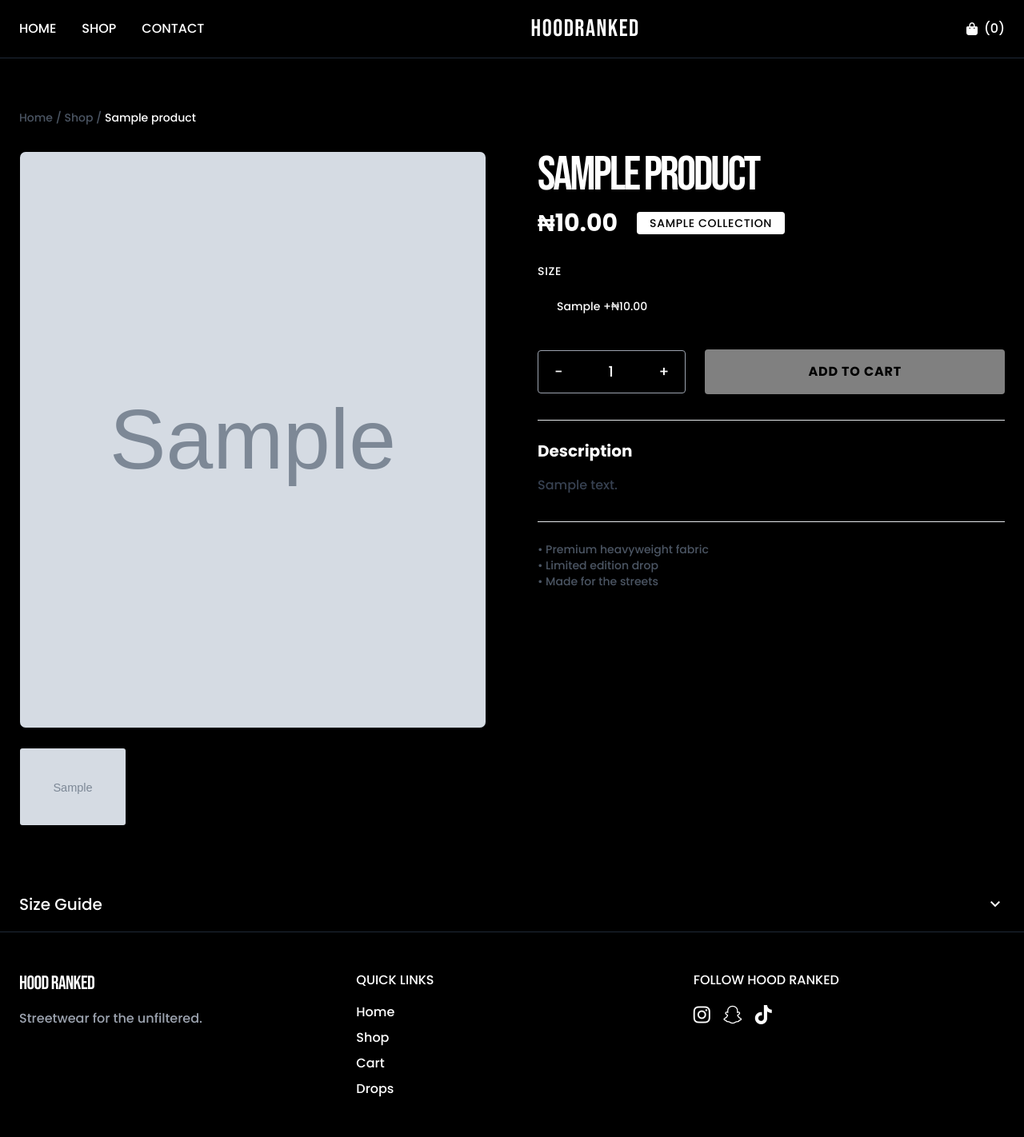
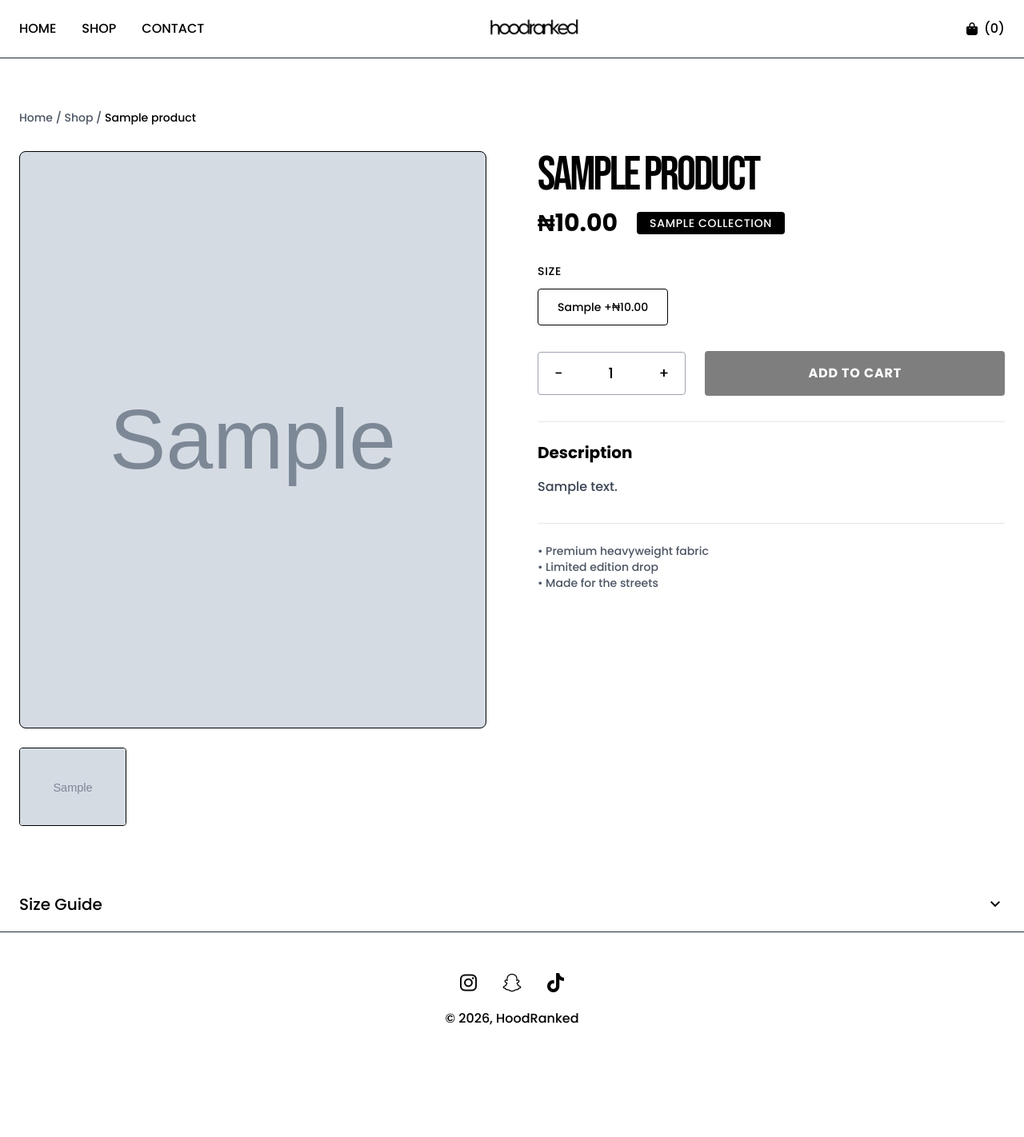
Before and after one commit to hoodranked01-maker/hoodranked, a Django app: a page that uses templates/store/product_detail.html in a window 1280 px wide. Shown: the whole page at 80% size. After the commit the page ends 1282 px from the top, so only its background shows below. Run offline with Django 5.2, Linux system fonts and the light colour scheme; tables that the repository leaves empty hold one stand-in row (values such as "Sample post"); grey boxes marked "Sample" are stand-in pictures; some libraries are stand-ins or nearby versions.

Commit message:
Update branding to use new hoodranked.png logo
Replaced all references to 'hoodrankedlogo.jpg' and 'hrlogowhite.jpeg' with 'hoodranked.png' across store templates. Updated logo image dimensions and alignment for consistency. Refreshed product detail page with a white background, adjusted color schemes, and simplified the footer layout.

```diff
--- a/templates/store/cart.html
+++ b/templates/store/cart.html
@@ -10,7 +10,7 @@
     <title>Cart – Hood Ranked</title>
     <meta name="description" content="Your Hood Ranked cart – premium streetwear ready to checkout." />
 
-    <link rel="icon" href="{% static 'hoodrankedlogo.jpg' %}" type="image/png" />
+    <link rel="icon" href="{% static 'hoodranked.png' %}" type="image/png" />
 
     <script src="https://cdn.tailwindcss.com"></script>
     <script src="https://kit.fontawesome.com/5c85fd2f27.js" crossorigin="anonymous"></script>
@@ -71,7 +71,7 @@
             </button>
 
             <a href="/" class="font-bebas text-3xl tracking-wider">
-                <img class="w-[100px] md:w-[120px] h-[100px] md:h-[120px] -my-4 md:mr-32" src="{% static 'hrlogowhite.jpeg' %}"
+                <img class="w-[140px] md:w-[120px] h-[140px] md:h-[120px] -my-12 md:mr-32" src="{% static 'hoodranked.png' %}"
                     alt="Hood Ranked Logo">
                 <!-- <p class="">hoodranked</p> -->
             </a>
--- a/templates/store/checkout.html
+++ b/templates/store/checkout.html
@@ -10,7 +10,7 @@
     <title>Checkout – Hood Ranked</title>
     <meta name="description" content="Secure checkout for your Hood Ranked premium streetwear." />
 
-    <link rel="icon" href="{% static 'hoodrankedlogo.jpg' %}" type="image/png" />
+    <link rel="icon" href="{% static 'hoodranked.png' %}" type="image/png" />
 
     <script src="https://cdn.tailwindcss.com"></script>
     <script src="https://kit.fontawesome.com/5c85fd2f27.js" crossorigin="anonymous"></script>
@@ -50,7 +50,7 @@
             </button>
 
             <a href="/" class="font-bebas text-3xl tracking-wider">
-                <img class="w-[100px] md:w-[120px] h-[100px] md:h-[120px] -my-4 md:mr-32" src="{% static 'hrlogowhite.jpeg' %}"
+                <img class="w-[140px] md:w-[120px] h-[140px] md:h-[120px] -my-12 md:mr-32" src="{% static 'hoodranked.png' %}"
                     alt="Hood Ranked Logo">
                 <!-- <p class="">hoodranked</p> -->
             </a>
--- a/templates/store/index.html
+++ b/templates/store/index.html
@@ -17,7 +17,7 @@
     <meta property="og:url" content="https://hoodranked.store" />
     <link rel="canonical" href="https://hoodranked.store" />
 
-    <link rel="icon" href="{% static 'hoodrankedlogo.jpg' %}" type="image/png" />
+    <link rel="icon" href="{% static 'hoodranked.png' %}" type="image/png" />
 
     <script src="https://cdn.tailwindcss.com"></script>
     <script src="https://kit.fontawesome.com/5c85fd2f27.js" crossorigin="anonymous"></script>
@@ -96,7 +96,8 @@
             </button>
 
             <a href="/" class="font-bebas text-3xl tracking-wider">
-                <img class="w-[100px] md:w-[120px] h-[100px] md:h-[120px] -my-4 md:mr-32" src="{% static 'hrlogowhite.jpeg' %}" alt="Hood Ranked Logo">
+                <img class="w-[140px] md:w-[120px] h-[140px] md:h-[120px] -my-12 md:mr-32" src="{% static 'hoodranked.png' %}"
+                    alt="Hood Ranked Logo">
                 <!-- <p class="">hoodranked</p> -->
             </a>
 
--- a/templates/store/order_success.html
+++ b/templates/store/order_success.html
@@ -9,7 +9,7 @@
     <title>{{ order.order_id }} – Hood Ranked</title>
     <meta name="description" content="{{ product.description|truncatewords:30 }}" />
 
-    <link rel="icon" href="{% static 'hoodrankedlogo.jpg' %}" type="image/png" />
+    <link rel="icon" href="{% static 'hoodranked.png' %}" type="image/png" />
 
     <script src="https://cdn.tailwindcss.com"></script>
     <script src="https://kit.fontawesome.com/5c85fd2f27.js" crossorigin="anonymous"></script>
@@ -85,7 +85,7 @@
             </button>
 
             <a href="/" class="font-bebas text-3xl tracking-wider">
-                <img class="w-[100px] md:w-[120px] h-[100px] md:h-[120px] -my-4 md:mr-32" src="{% static 'hrlogowhite.jpeg' %}"
+                <img class="w-[140px] md:w-[120px] h-[140px] md:h-[120px] -my-12 md:mr-32" src="{% static 'hoodranked.png' %}"
                     alt="Hood Ranked Logo">
                 <!-- <p class="">hoodranked</p> -->
             </a>
--- a/templates/store/product_detail.html
+++ b/templates/store/product_detail.html
@@ -10,7 +10,7 @@
     <title>{{ product.name }} – Hood Ranked</title>
     <meta name="description" content="{{ product.description|truncatewords:30 }}" />
 
-    <link rel="icon" href="{% static 'hoodrankedlogo.jpg' %}" type="image/png" />
+    <link rel="icon" href="{% static 'hoodranked.png' %}" type="image/png" />
 
     <script src="https://cdn.tailwindcss.com"></script>
     <script src="https://kit.fontawesome.com/5c85fd2f27.js" crossorigin="anonymous"></script>
@@ -71,9 +71,9 @@
     </style>
 </head>
 
-<body class="bg-black text-white font-Poppins antialiased">
+<body class="bg-white text-black font-Poppins antialiased">
 
-    <header class="sticky top-0 z-50 bg-black text-white backdrop-blur-sm border-b border-gray-800">
+    <header class="sticky top-0 z-50 bg-white text-black backdrop-blur-sm border-b border-gray-800">
         <nav class="container mx-auto px-6 py-4 flex justify-between items-center">
             <div class="hidden md:flex space-x-8">
                 <a href="/" class="font-medium">HOME</a>
@@ -88,8 +88,9 @@
             </button>
 
             <a href="/" class="font-bebas text-3xl tracking-wider">
-                <!-- <img class="w-24 h-24 -my-4 md:mr-32" src="{% static 'hoodrankedlogo.jpg' %}" alt="Hood Ranked"> -->
-                 <p>hoodranked</p>
+                <img class="w-[140px] md:w-[120px] h-[140px] md:h-[120px] -my-12 md:mr-32" src="{% static 'hoodranked.png' %}"
+                    alt="Hood Ranked Logo">
+                <!-- <p class="">hoodranked</p> -->
             </a>
 
             <a href="/cart" class="py-2 flex items-center">
@@ -124,7 +125,7 @@
         <nav class="text-sm text-gray-600 mb-8">
             <a href="/" class="hover:underline">Home</a> /
             <a href="/store" class="hover:underline">Shop</a> /
-            <span class="text-white font-medium">{{ product.name }}</span>
+            <span class="text-black font-medium">{{ product.name }}</span>
         </nav>
 
         <div class="grid grid-cols-1 md:grid-cols-2 gap-12 lg:gap-16">
@@ -163,7 +164,7 @@
                         <p class="text-3xl font-bold">
                             ₦{{ product.price|intcomma }}
                         </p>
-                        <span class="inline-block bg-white text-black w-48 md:w-auto px-4 py-1 text-sm uppercase tracking-wider rounded">
+                        <span class="inline-block bg-black text-white w-48 md:w-auto px-4 py-1 text-sm uppercase tracking-wider rounded">
                             {{ product.collection.name }}
                         </span>
                     </div>
@@ -175,7 +176,7 @@
                     <div class="flex flex-wrap gap-3" id="size-buttons">
                         {% for variant in product.variants.all %}
                         <button type="button"
-                                class="size-btn px-6 py-3 border-1 border-white text-sm font-medium rounded hover:bg-black hover:text-white transition disabled:opacity-50 disabled:cursor-not-allowed"
+                                class="size-btn px-6 py-3 border border-black text-sm font-medium rounded hover:bg-black hover:text-white transition disabled:opacity-50 disabled:cursor-not-allowed"
                                 data-variant-id="{{ variant.id }}"
                                 data-size="{{ variant.size }}"
                                 data-add-price="{{ variant.additional_price|default:0 }}"
@@ -203,7 +204,7 @@
                         </div>
 
                         <button id="add-to-cart-btn"
-                                class="flex-1 bg-white text-black py-4 font-bold uppercase tracking-wider hover:bg-gray-900 transition rounded disabled:opacity-50 disabled:cursor-not-allowed"
+                                class="flex-1 bg-black text-white py-4 font-bold uppercase tracking-wider hover:bg-gray-900 transition rounded disabled:opacity-50 disabled:cursor-not-allowed"
                                 disabled>
                             Add to Cart
                         </button>
@@ -231,12 +232,12 @@
     <!-- Toast Notification -->
     <div id="cart-toast">Added to cart!</div>
 
-    <button id="guide-toggle" class="w-full text-left py-5 px-6 bg-black rounded-lg flex justify-between items-center transition">
+    <button id="guide-toggle" class="w-full text-left py-5 px-6 bg-white rounded-lg flex justify-between items-center transition">
         <span class="text-xl font-medium">Size Guide</span>
         <span class="material-symbols-outlined">expand_more</span>
     </button>
     <div class="hidden" id="size-guide-content">
-        <section class="pt-12 border-t border-black">
+        <section class="pt-12 border-t border-white">
             <h3 class="text-2xl md:text-3xl font-bebas tracking-tight mb-8 text-center">
                 SIZE GUIDE
             </h3>
@@ -253,7 +254,7 @@
                 <div class="overflow-x-auto">
                     <table class="w-full text-sm text-left border-collapse">
                         <thead>
-                            <tr class="bg-black">
+                            <tr class="bg-white">
                                 <th class="p-4 border-b">Size</th>
                                 <th class="p-4 border-b">Chest (cm)</th>
                                 <th class="p-4 border-b">Length (cm)</th>
@@ -267,7 +268,7 @@
                                 <td class="p-4 border-b">68</td>
                                 <td class="p-4 border-b">87</td>
                             </tr>
-                            <tr class="bg-black">
+                            <tr class="bg-white">
                                 <td class="p-4 border-b font-medium">S</td>
                                 <td class="p-4 border-b">110-115</td>
                                 <td class="p-4 border-b">70</td>
@@ -279,7 +280,7 @@
                                 <td class="p-4 border-b">72</td>
                                 <td class="p-4 border-b">90</td>
                             </tr>
-                            <tr class="bg-black">
+                            <tr class="bg-white">
                                 <td class="p-4 border-b font-medium">L</td>
                                 <td class="p-4 border-b">122-127</td>
                                 <td class="p-4 border-b">74</td>
@@ -291,7 +292,7 @@
                                 <td class="p-4 border-b">76</td>
                                 <td class="p-4 border-b">93</td>
                             </tr>
-                            <tr class="bg-black">
+                            <tr class="bg-white">
                                 <td class="p-4 border-b font-medium">XXL</td>
                                 <td class="p-4 border-b">136-143</td>
                                 <td class="p-4 border-b">78</td>
@@ -314,7 +315,7 @@
                 <div class="overflow-x-auto">
                     <table class="w-full text-sm text-left border-collapse">
                         <thead>
-                            <tr class="bg-gblack">
+                            <tr class="bg-white">
                                 <th class="p-4 border-b">Size</th>
                                 <th class="p-4 border-b">Chest (cm)</th>
                                 <th class="p-4 border-b">Length (cm)</th>
@@ -328,7 +329,7 @@
                                 <td class="p-4 border-b">68</td>
                                 <td class="p-4 border-b">44</td>
                             </tr>
-                            <tr class="bg-black">
+                            <tr class="bg-white">
                                 <td class="p-4 border-b font-medium">S</td>
                                 <td class="p-4 border-b">52</td>
                                 <td class="p-4 border-b">70</td>
@@ -340,7 +341,7 @@
                                 <td class="p-4 border-b">73</td>
                                 <td class="p-4 border-b">49</td>
                             </tr>
-                            <tr class="bg-black">
+                            <tr class="bg-white">
                                 <td class="p-4 border-b font-medium">L</td>
                                 <td class="p-4 border-b">60</td>
                                 <td class="p-4 border-b">76</td>
@@ -352,7 +353,7 @@
                                 <td class="p-4 border-b">79</td>
                                 <td class="p-4 border-b">55</td>
                             </tr>
-                            <tr class="bg-black">
+                            <tr class="bg-white">
                                 <td class="p-4 border-b font-medium">XXL</td>
                                 <td class="p-4 border-b">68</td>
                                 <td class="p-4 border-b">82</td>
@@ -377,34 +378,22 @@
     </div>
 
     <footer class="py-12 border-t border-gray-800">
-        <div class="container mx-auto px-6 grid grid-cols-1 md:grid-cols-3 gap-8">
-            <div>
-                <h4 class="font-bebas text-2xl mb-4 tracking-tight">HOOD RANKED</h4>
-                <p class="text-gray-400">Streetwear for the unfiltered.</p>
-            </div>
-            <div>
-                <h5 class="font-medium mb-4">QUICK LINKS</h5>
-                <ul class="space-y-2">
-                    <li><a href="/" class="transition">Home</a></li>
-                    <li><a href="/store" class="transition">Shop</a></li>
-                    <li><a href="/cart" class="transition">Cart</a></li>
-                    <li><a href="/store" class="transition">Drops</a></li>
-                </ul>
-            </div>
-            <div>
-                <h5 class="font-medium mb-4">FOLLOW HOOD RANKED</h5>
-                <div class="flex space-x-4">
+        <div>
+            <div class="flex flex-col items-center space-y-4">
+                <div class="flex space-x-8">
                     <a href="https://www.instagram.com/hoodranked?igsh=MXJsYW9tcW4wODN2Zw%3D%3D&utm_source=qr"
                         target="_blank" class="transition text-2xl"><i class="fa-brands fa-instagram"></i></a>
                     <a href="https://t.snapchat.com/zZGXw5Ys" class="transition text-2xl"><i class="fa-brands fa-snapchat"></i></a>
                     <a href="https://www.tiktok.com/@hoodranked1?_t=ZS-8ylizFPsEdc&_r=1" target="_blank"
                         class="transition text-2xl"><i class="fa-brands fa-tiktok"></i></a>
                 </div>
+                <p>© <span id="year"></span>, HoodRanked</p>
             </div>
         </div>
     </footer>
 
     <script>
+        document.getElementById('year').textContent = new Date().getFullYear()
         document.getElementById('guide-toggle').addEventListener('click', function() {
             const content = document.getElementById('size-guide-content');
             content.classList.toggle('hidden');
--- a/templates/store/store.html
+++ b/templates/store/store.html
@@ -9,7 +9,7 @@
     <title>Store – Hood Ranked | Premium Streetwear Drops</title>
     <meta name="description" content="Shop the latest Hood Ranked drops — premium hoodies, tees, limited editions. Streetwear that hits different." />
 
-    <link rel="icon" href="{% static 'hoodrankedlogo.jpg' %}" type="image/png" />
+    <link rel="icon" href="{% static 'hoodranked.png' %}" type="image/png" />
 
     <script src="https://cdn.tailwindcss.com"></script>
     <script src="https://kit.fontawesome.com/5c85fd2f27.js" crossorigin="anonymous"></script>
@@ -55,7 +55,8 @@
             </button>
 
             <a href="/" class="font-bebas text-3xl tracking-wider">
-                <img class="w-[100px] md:w-[120px] h-[100px] md:h-[120px] -my-4 md:mr-32" src="{% static 'hrlogowhite.jpeg' %}" alt="Hood Ranked Logo">
+                <img class="w-[140px] md:w-[120px] h-[140px] md:h-[120px] -my-12 md:mr-32" src="{% static 'hoodranked.png' %}"
+                    alt="Hood Ranked Logo">
                 <!-- <p class="">hoodranked</p> -->
             </a>
 
```
Also changed, not shown: static/hoodranked.png, 1 other file.
